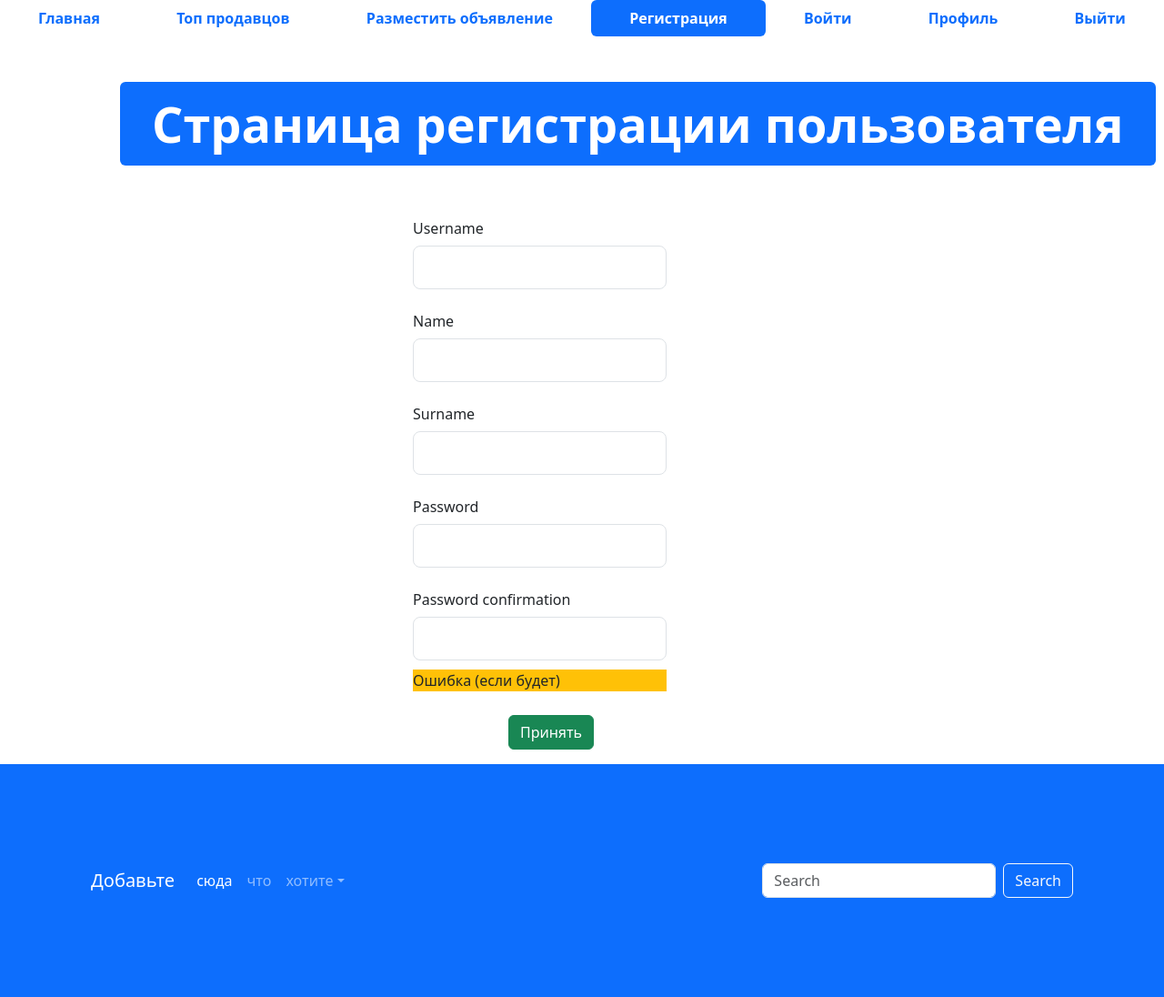
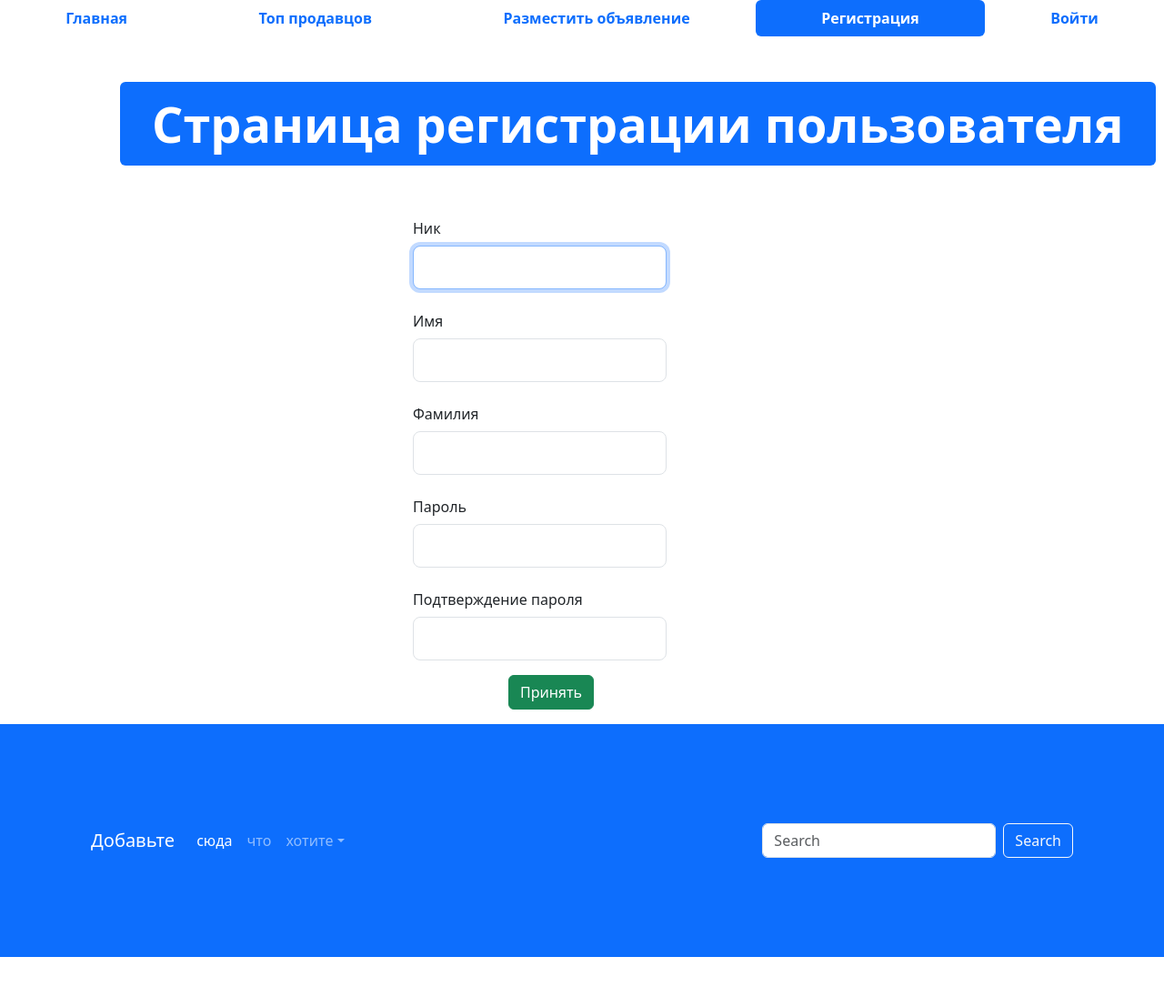
Before and after one commit to romuarste/Python-Course-4, a Django app: page /myauth/register.html in a window 1280 px wide. Shown: the whole page at 91% size. After the commit the page ends 1052 px from the top, so only its background shows below. Run offline with Django 4.2, Linux system fonts and the light colour scheme; some libraries are stand-ins or nearby versions.

Commit message:
Lesson 11. Home work

```diff
--- a/advertisements/app_auth/views.py
+++ b/advertisements/app_auth/views.py
@@ -1,9 +1,46 @@
+from typing import Any
 from django.shortcuts import render, redirect
+from django import forms
 from django.urls import reverse
 from django.contrib.auth import authenticate, login, logout
+from django.contrib.auth.forms import UserCreationForm
+from django.contrib.auth.models import User
+
+class AppUserForm(UserCreationForm):
+    username = forms.CharField(label='Ник', min_length=5, max_length=150, widget=forms.TextInput(attrs={'class': 'form-control form-control-lg'}))
+    first_name = forms.CharField(label='Имя', required=False, widget=forms.TextInput(attrs={'class': 'form-control form-control-lg'}))
+    last_name = forms.CharField(label='Фамилия', required=False, widget=forms.TextInput(attrs={'class': 'form-control form-control-lg'}))
+    password1 = forms.CharField(label='Пароль', required=False, widget=forms.PasswordInput(attrs={'class': 'form-control form-control-lg'}))
+    password2 = forms.CharField(label='Подтверждение пароля', required=False, widget=forms.PasswordInput(attrs={'class': 'form-control form-control-lg'}))
+
+    class Meta:
+        model = User
+        fields = ('username', 'first_name', 'last_name', 'password1', 'password2')
+
+    def save(self, commit: True):
+        user = super(AppUserForm, self).save(commit=False)
+        if commit:
+            user.save()
+        return user
+
 
 def register(request):
-    return render(request, 'app_auth/register.html')
+    if request.method == "POST":
+        user_form = AppUserForm(request.POST)
+        if user_form.is_valid():
+            new_user = user_form.save(commit=False)
+            new_user.set_password(user_form.cleaned_data['password1'])
+            new_user.save()
+            return redirect(reverse('login'))
+        else:
+            form = AppUserForm()
+            context = {'form': form}
+            context.update({'error': user_form.errors})
+            return render(request, 'app_auth/register.html', context=context)#, {'error': user_form.errors})
+    # else:
+    form = AppUserForm()
+    context = {'form': form}
+    return render(request, 'app_auth/register.html', context=context)
 
 def login_view(request):
     redirect_url = reverse('profile')
@@ -22,7 +59,6 @@ def login_view(request):
 
 
 def profile(request):
-
     return render(request, 'app_auth/profile.html')
 
 def logout_view(request):
--- a/advertisements/templates/app_auth/profile.html
+++ b/advertisements/templates/app_auth/profile.html
@@ -7,7 +7,7 @@
 <div class="col" style="margin: 50px;">
   <div class="display-2">
     <span class="badge bg-primary">Сейчас вы находитесь на сайте</span>
-    <span class="badge bg-primary">под ником "username".</span>
+    <span class="badge bg-primary">под ником "{{ user.get_username}}".</span>
   </div>
 </div>
 {% endblock content %}
--- a/advertisements/templates/app_auth/register.html
+++ b/advertisements/templates/app_auth/register.html
@@ -12,53 +12,29 @@
                 </div>
             </div>
         </div>
-    <form method="post">
+        {% if error %}
+            <div>Ошибка {{ error }}</div>
+        {% endif %}
+
+  {% block authForm %}
+    <form method="post"> {% csrf_token %}
+        {% for field in form %}
         <div class="row mb-3">
             <div class="col">
-          <label class="col-sm-4 col-form-label offset-4">Username</label>
+                {{ field.errors }}
+                <label class="col-sm-4 col-form-label offset-4">{{ field.label }}</label>
                 <div class="col-sm-4 offset-4 w-25">
-            <input type="text" class="form-control form-control-lg">
+                    {{ field }}
                 </div>
             </div>
         </div>
-      <div class="row mb-3">
-        <div class="col">
-          <label class="col-sm-4 col-form-label offset-4">Name</label>
-          <div class="col-sm-4 offset-4 w-25">
-            <input type="text" class="form-control form-control-lg">
-          </div>
-        </div>
-      </div>
-      <div class="row mb-3">
-        <div class="col">
-          <label class="col-sm-4 col-form-label offset-4">Surname</label>
-          <div class="col-sm-4 offset-4 w-25">
-            <input type="text" class="form-control form-control-lg">
-          </div>
-        </div>
-      </div>
-      <div class="row mb-3">
-        <div class="col">
-          <label class="col-sm-4 col-form-label offset-4">Password</label>
-          <div class="col-sm-4 offset-4 w-25">
-            <input type="password" class="form-control form-control-lg">
-          </div>
-        </div>
-      </div>
-      <div class="row mb-3">
-        <div class="col">
-          <label class="col-sm-4 col-form-label offset-4">Password confirmation</label>
-          <div class="col-sm-4 offset-4 w-25">
-            <input type="password" class="form-control form-control-lg">
-            <div class="form-label bg-warning" style="margin: 10px 0px;">Ошибка (если будет)</div>
-          </div>
-        </div>
-      </div>
+        {% endfor %}
       <div class="row mb-3 offset-sm-5">
         <div class="col">
           <button type="submit" class="btn btn-success">Принять</button>
         </div>
       </div>
     </form>
+    {% endblock authForm%}
   </div>
 {% endblock content %}
--- a/advertisements/templates/base.html
+++ b/advertisements/templates/base.html
@@ -29,6 +29,7 @@
             <span style="font-weight: bold;">Разместить объявление</span>
           </a>
         </li>
+        {% if not user.is_authenticated %}
         <li class="nav-item">
           <a {% block register_page %}class="nav-link"{% endblock register_page %} href="{% url 'register' %}">
             <span style="font-weight: bold;">Регистрация</span>
@@ -39,6 +40,8 @@
             <span style="font-weight: bold;">Войти</span>
           </a>
         </li>
+        {% endif %}
+        {% if user.is_authenticated %}
         <li class="nav-item">
           <a {% block profile_page %}class="nav-link"{% endblock profile_page %} href="{% url 'profile' %}">
             <span style="font-weight: bold;">Профиль</span>
@@ -49,6 +52,7 @@
             <span style="font-weight: bold;">Выйти</span>
           </a>
         </li>
+        {% endif %}
       </ul>
 
     {% block content %}
```
Also changed, not shown: advertisements/db.sqlite3. Lines whose indentation alone changed are shown as unchanged.
